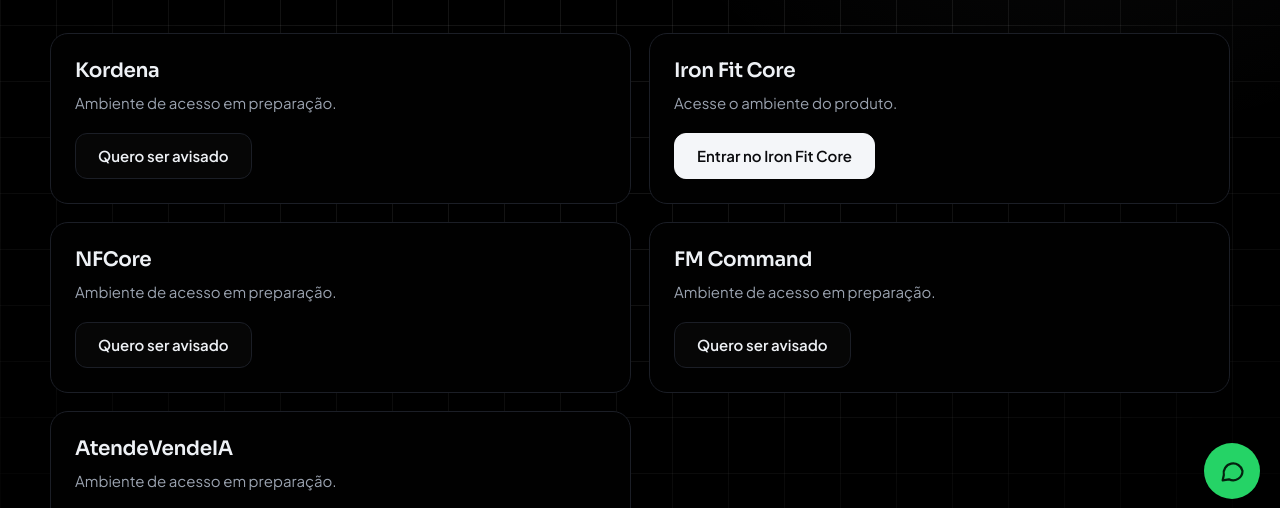
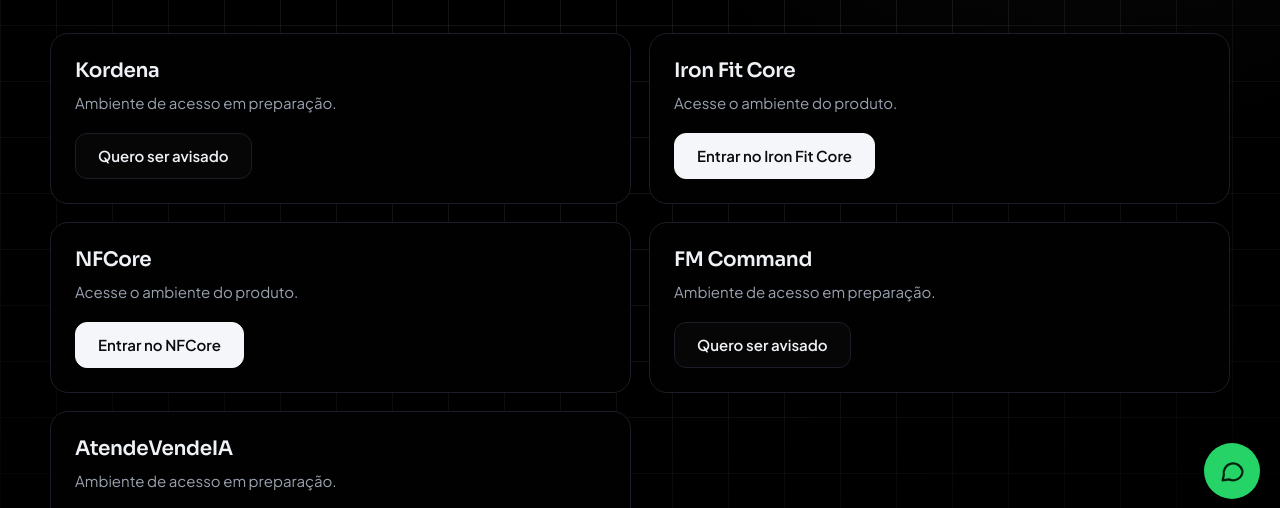
Before and after one commit to faabio3131/fm-site-novo, a website: page docs/entrar.html in a window 1280 px wide. Shown: the part 281-789 px from the top of the page. Drawn offline with Linux system fonts and the light colour scheme.

Commit message:
build(site): reconcile generated NFCore landing and login with canonical Web link

```diff
--- a/docs/entrar.html
+++ b/docs/entrar.html
@@ -32,8 +32,8 @@
 </div>
 <div class="card">
 <h3 style="margin-top:0">NFCore</h3>
-<p>Ambiente de acesso em preparação.</p>
-<div style="margin-top:18px"><a class="btn" href="https://wa.me/5511978350851?text=Ol%C3%A1!%20Quero%20saber%20mais%20sobre%20o%20NFCore%20e%20sua%20disponibilidade.">Quero ser avisado</a></div>
+<p>Acesse o ambiente do produto.</p>
+<div style="margin-top:18px"><a class="btn p" href="https://nfcore-portal-production.up.railway.app/">Entrar no NFCore</a></div>
 </div>
 <div class="card">
 <h3 style="margin-top:0">FM Command</h3>
```
